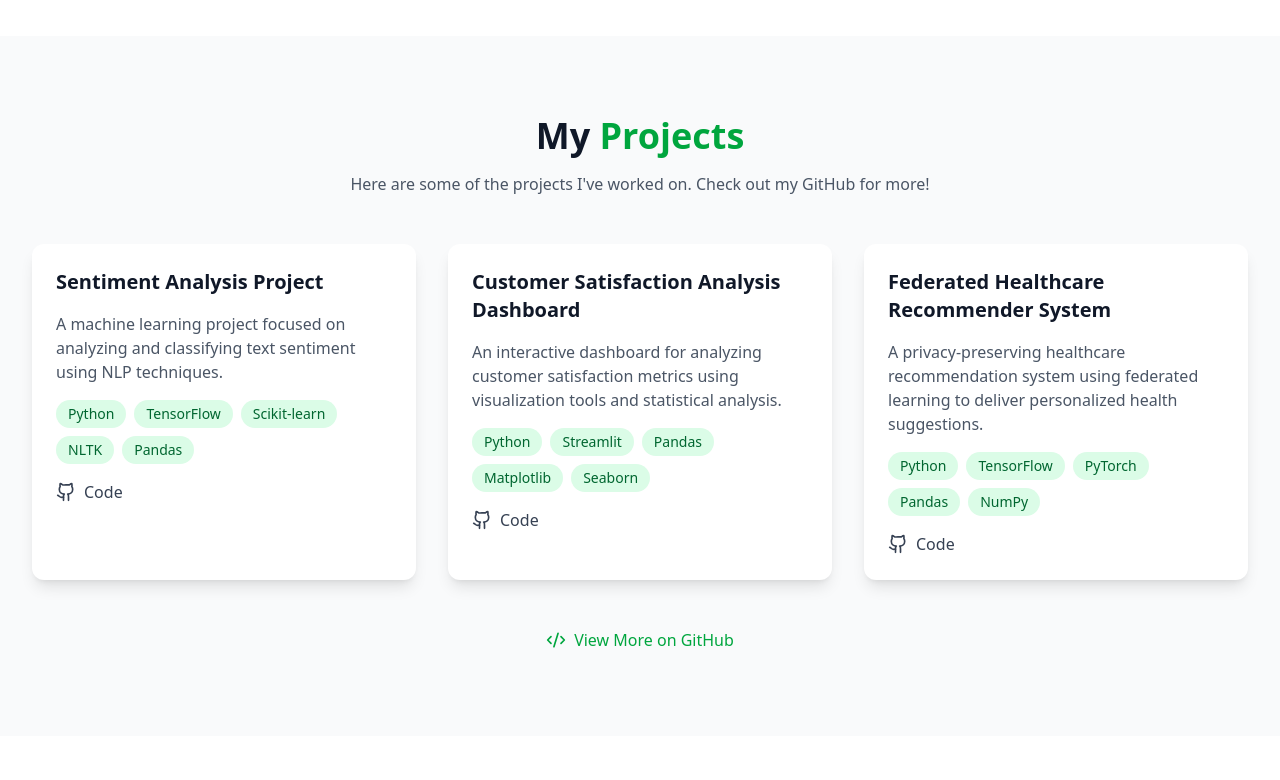
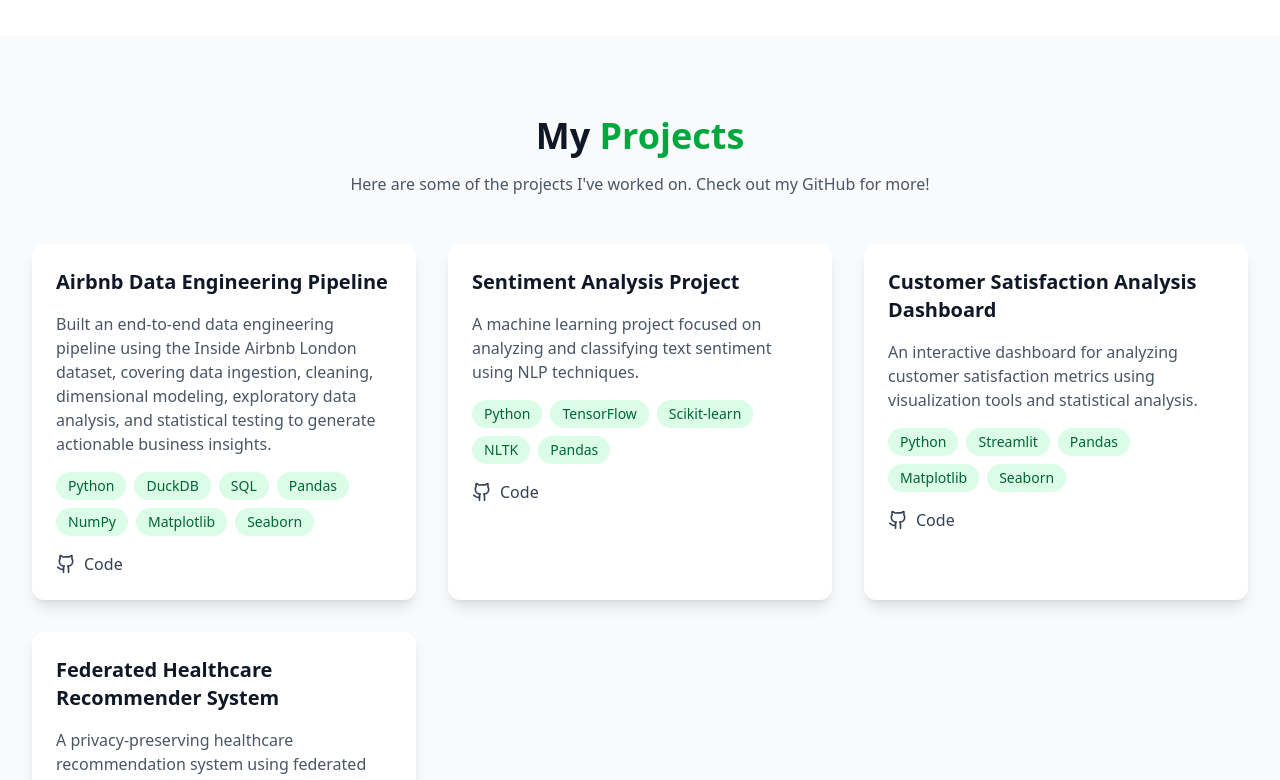
Before and after one commit to yohansmith/my-portfolio, a Next.js app: page / in a window 1280 px wide. Shown: the part 1220-2000 px from the top of the page. Built offline with nearby package versions, Linux system fonts and the light colour scheme.

Commit message:
updated projects.tsx

```diff
--- a/src/components/Projects.tsx
+++ b/src/components/Projects.tsx
@@ -50,6 +50,21 @@ interface Project {
 }
 
 const projects: Project[] = [
+  {
+  title: "Airbnb Data Engineering Pipeline",
+  description:
+    "Built an end-to-end data engineering pipeline using the Inside Airbnb London dataset, covering data ingestion, cleaning, dimensional modeling, exploratory data analysis, and statistical testing to generate actionable business insights.",
+  techStack: [
+    "Python",
+    "DuckDB",
+    "SQL",
+    "Pandas",
+    "NumPy",
+    "Matplotlib",
+    "Seaborn"
+  ],
+  github: "https://github.com/yohansmith/airbnb-data-engineering-assessment",
+  },
   {
     title: "Sentiment Analysis Project",
     description:
```
